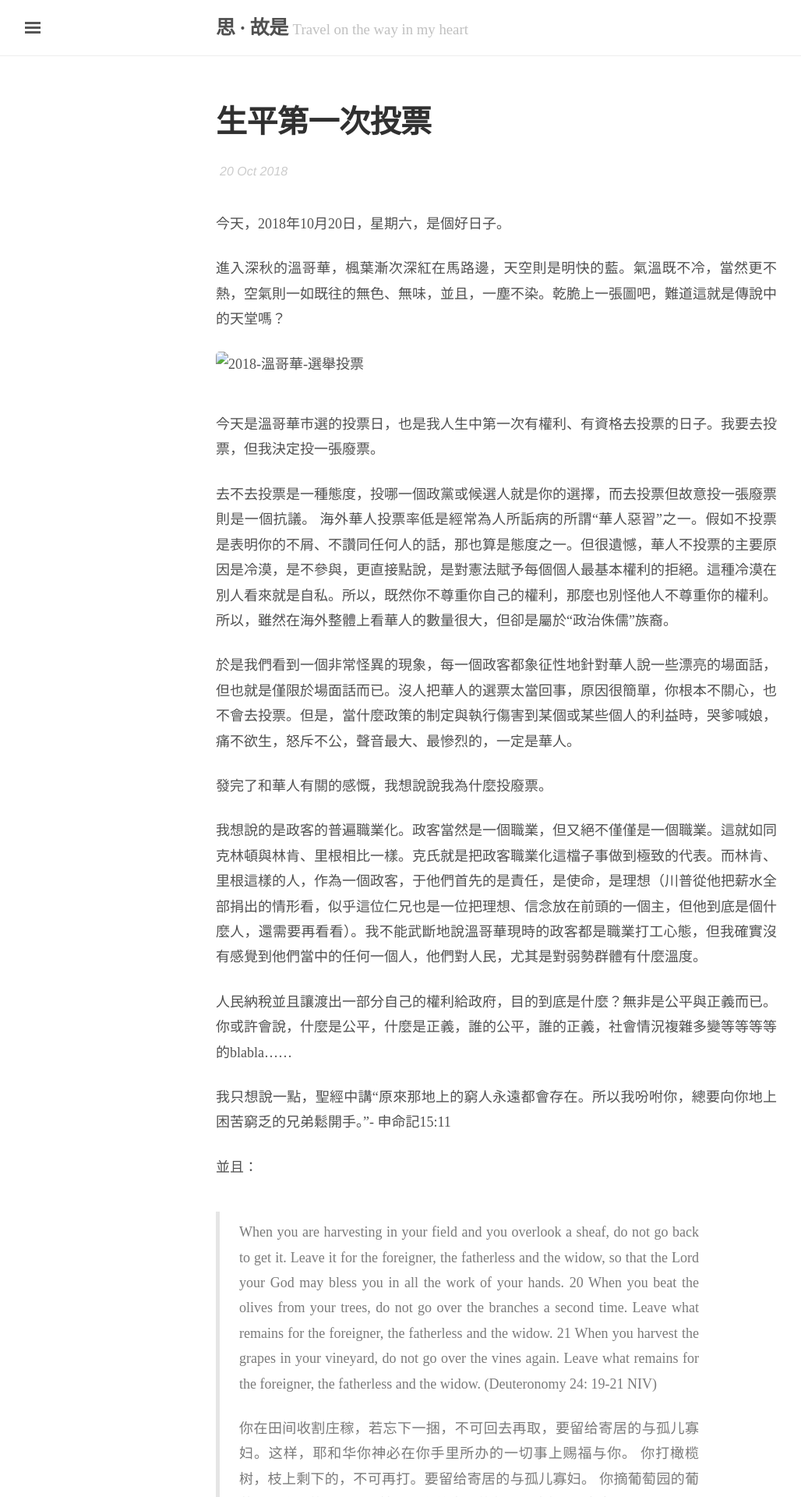
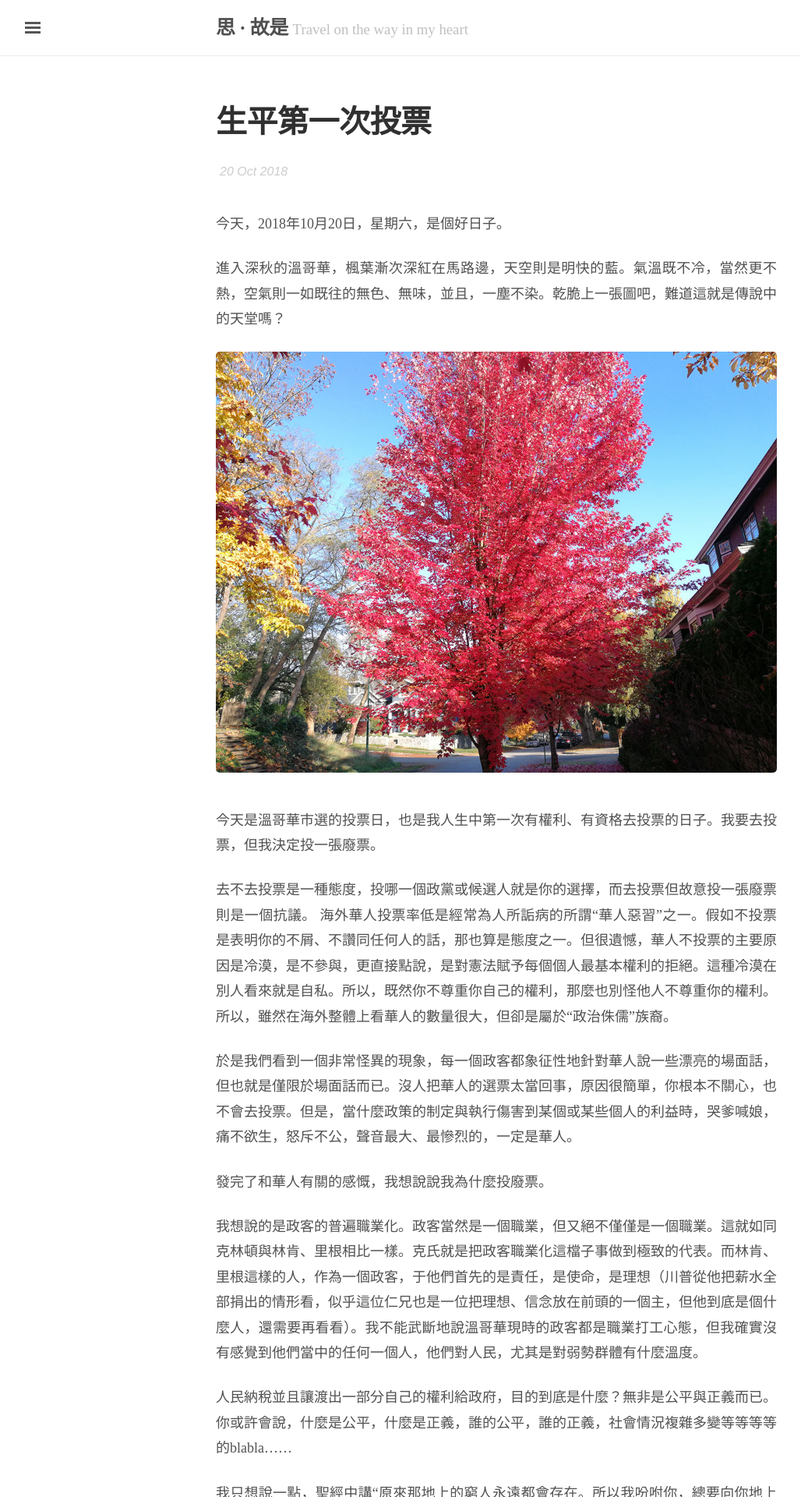
Before and after one commit to Je-pense/blog, a Jekyll site: the page built from _posts/2018-10-20-生平第一次投票.md, in a window 1280 px wide. Shown: the top 1920 px of the page at 78% size, without its empty margins (3-1031 px from the left). Built offline with Jekyll 4.4.1, drawn with Linux system fonts in a browser that asks for light colours; nearby versions of some CDN libraries; comment, search, counter and statistics services are not loaded.

Commit message:
changed again

```diff
--- a/_posts/2018-10-20-生平第一次投票.md
+++ b/_posts/2018-10-20-生平第一次投票.md
@@ -11,7 +11,7 @@ keywords:
 
 進入深秋的溫哥華，楓葉漸次深紅在馬路邊，天空則是明快的藍。氣溫既不冷，當然更不熱，空氣則一如既往的無色、無味，並且，一塵不染。乾脆上一張圖吧，難道這就是傳說中的天堂嗎？
 
-<p align="center"><img src="blog/public/images/2018-vancouver-poll.jpg" alt="2018-溫哥華-選舉投票"></p>
+<p align="center"><img src="/blog/public/images/2018-vancouver-poll.jpg" alt="2018-溫哥華-選舉投票"></p>
 
 今天是溫哥華市選的投票日，也是我人生中第一次有權利、有資格去投票的日子。我要去投票，但我決定投一張廢票。
 
```
